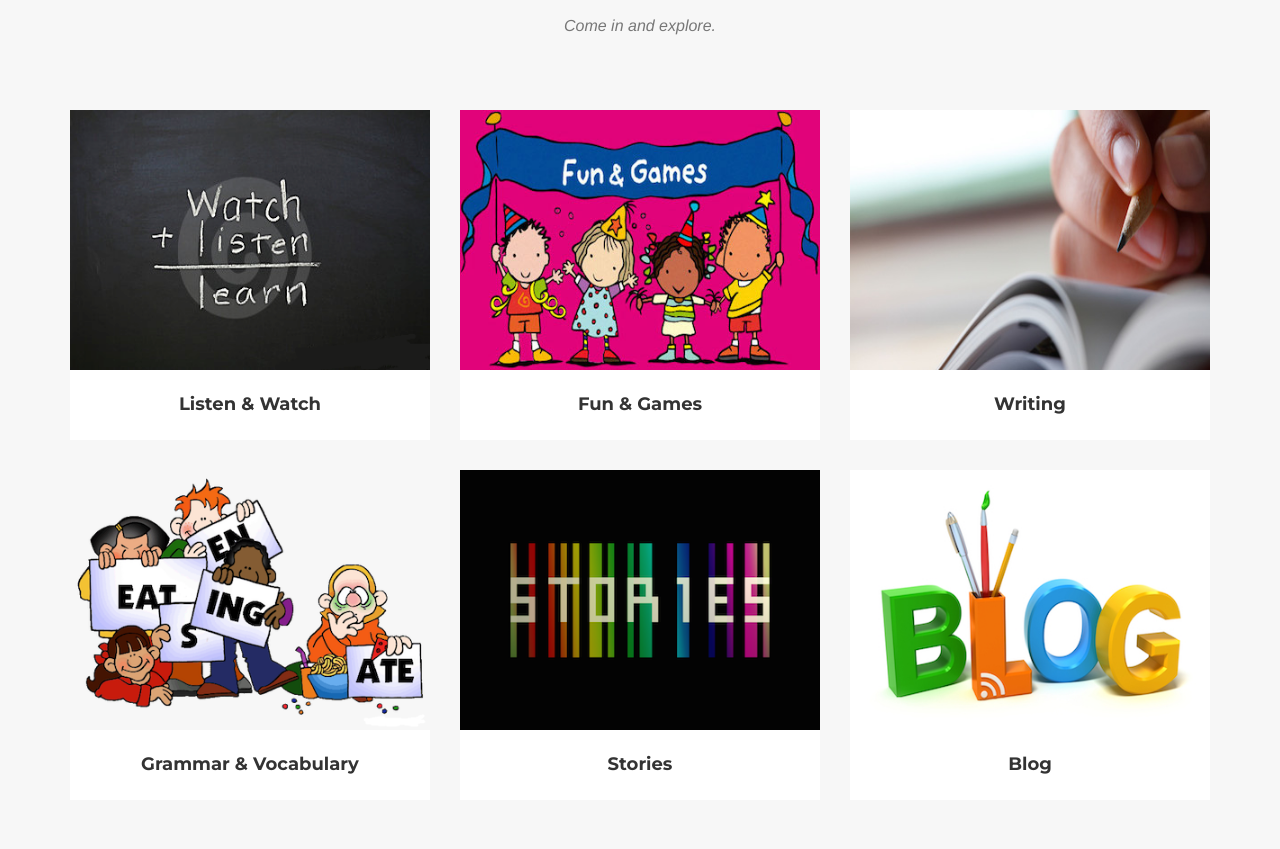
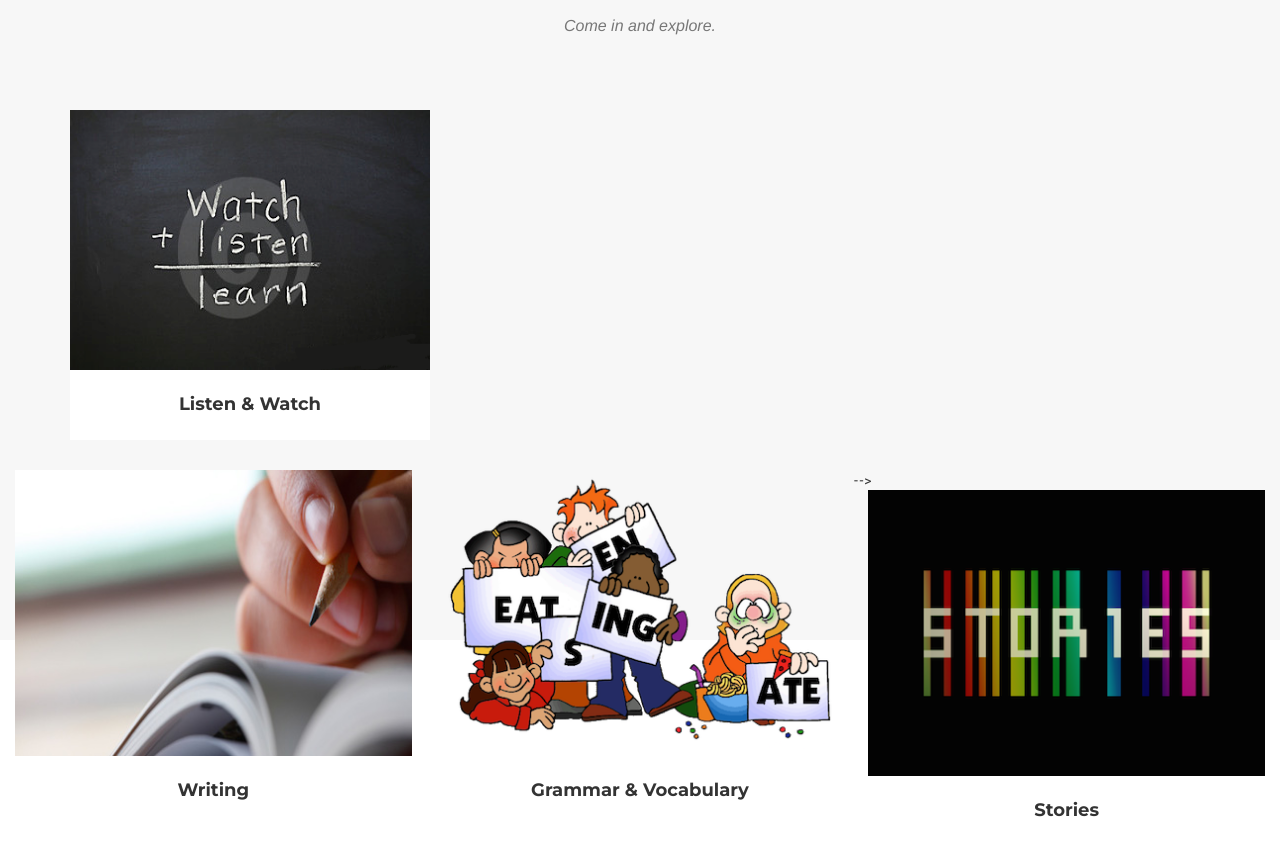
Before and after one commit to michelleinspire/michelleinspire.github.io, a plain HTML site: page index.html in a window 1280 px wide. Shown: the part 1411-2260 px from the top of the page. Drawn offline with nearby package versions, Linux system fonts and the light colour scheme; a web font is replaced by a local one.

Commit message:
remove block

```diff
--- a/index.html
+++ b/index.html
@@ -153,7 +153,7 @@
                         <!--<p class="text-muted">Graphic Design</p>-->
                     </div>
                 </div>
-                <div class="col-md-4 col-sm-6 portfolio-item">
+                <!--<div class="col-md-4 col-sm-6 portfolio-item">
                     <a href="#portfolioModal2" class="portfolio-link" data-toggle="modal">
                         <div class="portfolio-hover">
                             <div class="portfolio-hover-content">
@@ -166,7 +166,7 @@
                         <h4>Fun & Games</h4>
                         <!--<p class="text-muted">Website Design</p>-->
                     </div>
-                </div>
+                </div>-->
                 <div class="col-md-4 col-sm-6 portfolio-item">
                     <a href="#portfolioModal3" class="portfolio-link" data-toggle="modal">
                         <div class="portfolio-hover">
```
